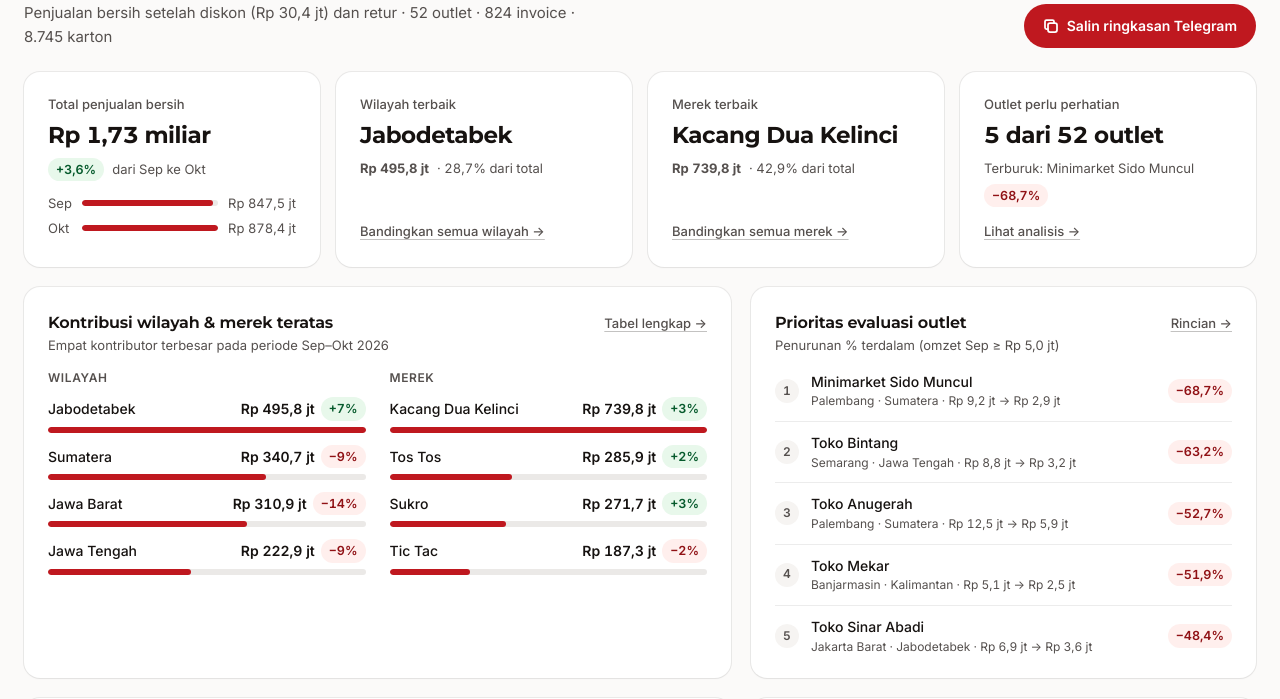
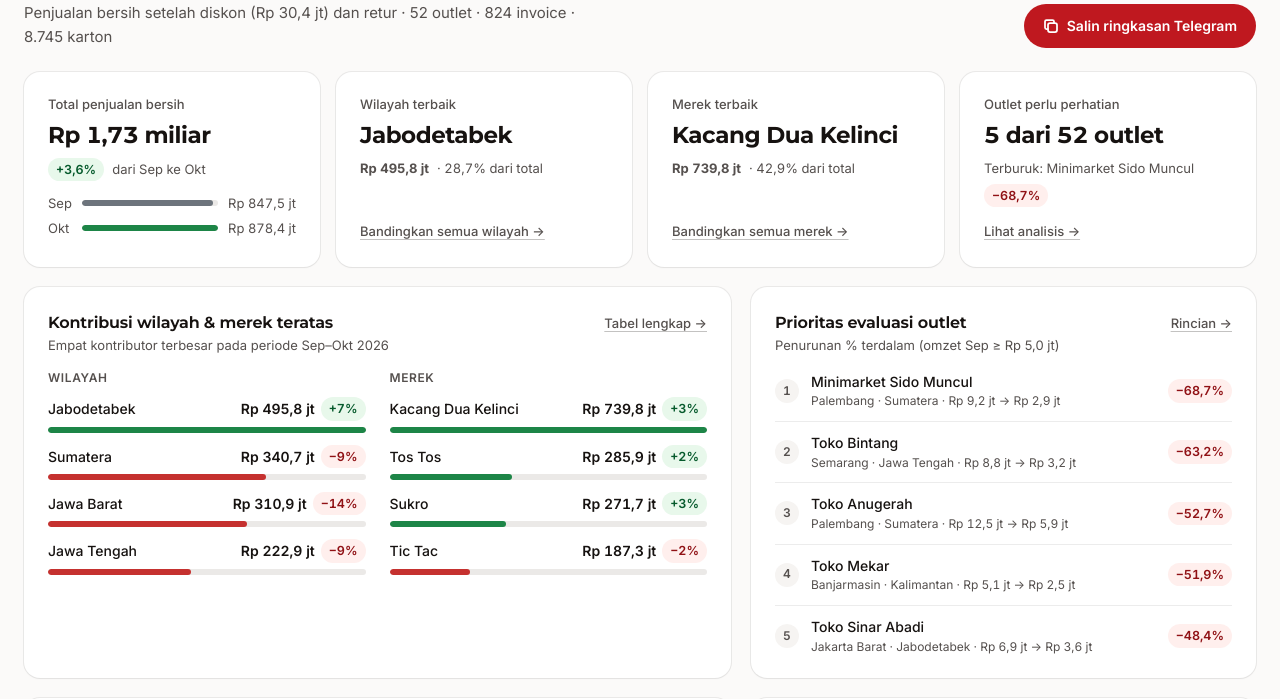
Before and after one commit to naddrzz/duakelinci-penjualan, a FastAPI app: page / in a window 1280 px wide. Shown: the part 137-836 px from the top of the page. Run offline with FastAPI, Linux system fonts and the light colour scheme.

Commit message:
fix(ui): align bar colors semantically with positive, negative, and neutral states

```diff
--- a/app/static/app.css
+++ b/app/static/app.css
@@ -1,6 +1,7 @@
 /* Dua Kelinci sales dashboard — clean light theme.
    Restrained brand palette in sRGB-clamped OKLCH: crisp white surfaces, neutral ink,
-   and Dua Kelinci crimson reserved strictly for the primary action and key data bars.
+   Dua Kelinci crimson reserved for the primary CTA & active nav underline, and
+   semantic green/red/neutral bars aligned strictly with +/- movement.
    Text contrast >= 4.5:1 (WCAG AA); control borders, bars & scroll thumb >= 3.0:1.
    Self-hosted fonts & logo only: zero external network requests. */
 
@@ -57,19 +58,20 @@
   --neutral-soft: oklch(0.952 0.004 65);
   --neutral-on-soft: oklch(0.32 0.008 45);
 
-  /* Calm 8-step palette for the share composition bar on Wilayah & merek */
-  --seg-0: oklch(0.515 0.198 26.5);
-  --seg-1: oklch(0.46 0.09 245);
-  --seg-2: oklch(0.56 0.115 162);
-  --seg-3: oklch(0.66 0.125 75);
-  --seg-4: oklch(0.55 0.105 305);
-  --seg-5: oklch(0.58 0.095 205);
-  --seg-6: oklch(0.62 0.12 45);
-  --seg-7: oklch(0.62 0.015 55);
+  /* Non-alarm categorical 8-step palette for the share composition bar on Wilayah & merek */
+  --seg-0: oklch(0.47 0.115 252);
+  --seg-1: oklch(0.54 0.086 198);
+  --seg-2: oklch(0.56 0.105 295);
+  --seg-3: oklch(0.59 0.118 72);
+  --seg-4: oklch(0.53 0.095 168);
+  --seg-5: oklch(0.57 0.11 45);
+  --seg-6: oklch(0.52 0.085 228);
+  --seg-7: oklch(0.56 0.016 250);
 
-  /* Bars, neutral focus & understated card elevation */
-  --bar-fill: oklch(0.515 0.198 26.5);
-  --bar-neutral: oklch(0.52 0.012 45);
+  /* Semantic & neutral bars (>= 3.85:1 vs --track, >= 4.66:1 vs --surface) */
+  --bar-neutral: oklch(0.555 0.015 250);
+  --bar-pos: oklch(0.545 0.132 152);
+  --bar-neg: oklch(0.545 0.185 26.5);
   --track: oklch(0.935 0.004 65);
   --focus: oklch(0.24 0.008 45);
   --focus-halo: oklch(0.24 0.008 45 / 0.14);
@@ -562,7 +564,9 @@ a.pill-watch {
   background: var(--track); border-radius: var(--radius-pill); overflow: hidden;
 }
 .leader-list .bar { flex: none; width: 100%; }
-.bar > span { display: block; height: 100%; background: var(--bar-fill); border-radius: var(--radius-pill); }
+.bar > span { display: block; height: 100%; background: var(--bar-neutral); border-radius: var(--radius-pill); }
+.bar-pos > span { background: var(--bar-pos); }
+.bar-neg > span { background: var(--bar-neg); }
 .bar-neutral > span { background: var(--bar-neutral); }
 @media (forced-colors: active) {
   .bar { border: 1px solid CanvasText; }
--- a/app/templates/_macros.html
+++ b/app/templates/_macros.html
@@ -2,6 +2,10 @@
 
 {%- macro pill(v, digits=1) -%}
 <span class="pill{% if v is none %}{% elif v < 0 %} pill-neg{% elif v > 0 %} pill-pos{% endif %}">{{ v|pct(digits=digits) }}</span>
+{%- endmacro -%}
+
+{%- macro bar(width_pct, change=none, aria_hidden=true) -%}
+<span class="bar{% if change is not none and change > 0 %} bar-pos{% elif change is not none and change < 0 %} bar-neg{% endif %}"{% if aria_hidden %} aria-hidden="true"{% endif %}><span style="width: {{ '%.1f'|format(width_pct) }}%"></span></span>
 {%- endmacro -%}
 
 {%- macro sort_th(label, kind, sort=none, cls="") -%}
--- a/app/templates/ringkasan.html
+++ b/app/templates/ringkasan.html
@@ -39,10 +39,10 @@
           <span class="kpi-line">{{ m.pill(t.change_pct) }} dari {{ base|month_short }} ke {{ current|month_short }}</span>
           <span class="mini-bars" aria-hidden="true">
             <span>{{ base|month_short }}</span>
-            <span class="bar"><span style="width: {{ '%.1f'|format(t.by_month[base] / month_max * 100) }}%"></span></span>
+            {{ m.bar(t.by_month[base] / month_max * 100, aria_hidden=false) }}
             <span class="num">{{ t.by_month[base]|rp_short }}</span>
             <span>{{ current|month_short }}</span>
-            <span class="bar"><span style="width: {{ '%.1f'|format(t.by_month[current] / month_max * 100) }}%"></span></span>
+            {{ m.bar(t.by_month[current] / month_max * 100, t.change_pct, aria_hidden=false) }}
             <span class="num">{{ t.by_month[current]|rp_short }}</span>
           </span>
           <span class="sr-only">{{ base|month_label }} {{ t.by_month[base]|rp_short }}, {{ current|month_label }} {{ t.by_month[current]|rp_short }}.</span>
@@ -97,7 +97,7 @@
                 <span class="leader-name">{{ reg.name }}</span>
                 <span class="leader-metrics"><span class="num strong">{{ reg.total|rp_short }}</span> {{ m.pill(reg.change_pct, digits=0) }}</span>
               </div>
-              <span class="bar" aria-hidden="true"><span style="width: {{ '%.1f'|format(reg.total / top_region_max * 100) }}%"></span></span>
+              {{ m.bar(reg.total / top_region_max * 100, reg.change_pct) }}
             </li>
             {%- endfor %}
           </ol>
@@ -111,7 +111,7 @@
                 <span class="leader-name">{{ br.name }}</span>
                 <span class="leader-metrics"><span class="num strong">{{ br.total|rp_short }}</span> {{ m.pill(br.change_pct, digits=0) }}</span>
               </div>
-              <span class="bar" aria-hidden="true"><span style="width: {{ '%.1f'|format(br.total / top_brand_max * 100) }}%"></span></span>
+              {{ m.bar(br.total / top_brand_max * 100, br.change_pct) }}
             </li>
             {%- endfor %}
           </ol>
--- a/app/templates/wilayah_merek.html
+++ b/app/templates/wilayah_merek.html
@@ -114,7 +114,7 @@
             <td class="num" data-value="{{ l.change_pct if l.change_pct is not none else '' }}">{{ m.pill(l.change_pct) }}</td>
             <td class="share-col" data-value="{{ l.share_pct }}">
               <span class="share">
-                <span class="bar" aria-hidden="true"><span style="width: {{ '%.1f'|format(l.share_pct) }}%"></span></span>
+                {{ m.bar(l.share_pct, l.change_pct) }}
                 <span class="num">{{ l.share_pct|pct(signed=false) }}</span>
               </span>
             </td>
```
Also changed, not shown: app/templates/outlet_terlemah.html (+6 -6 lines), docs/decisions.md (+1 -1 lines), tests/test_api.py (+1 -0 lines), CHANGELOG.md.
